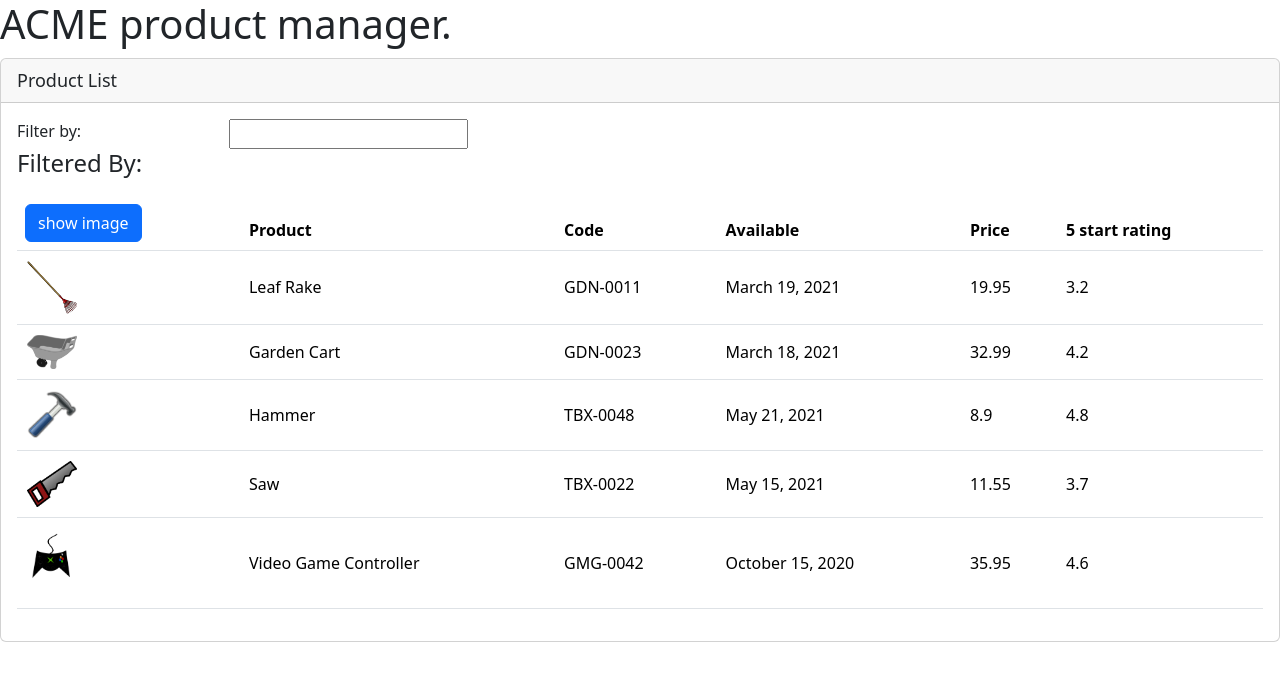
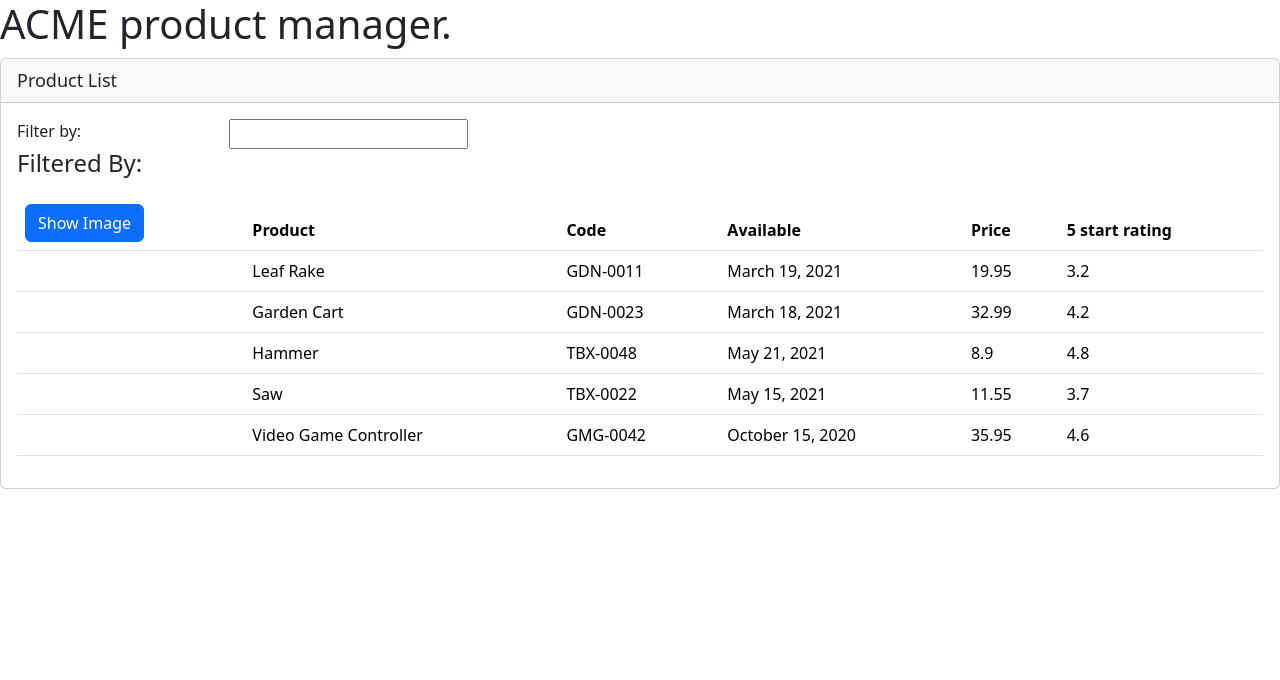
Before and after one commit to MohamedFaalil/angualr-training-01, an Angular app: page / in a window 1280 px wide. Shown: the top 680 px of the page. Built offline with nearby package versions, Linux system fonts and the light colour scheme.

Commit message:
event binding

```diff
--- a/src/app/products/product-list.component.html
+++ b/src/app/products/product-list.component.html
@@ -18,7 +18,7 @@
           <thead>
           <tr>
             <th>
-              <button class="btn btn-primary">show image</button>
+              <button class="btn btn-primary" (click)="toggleImage()">{{ showImage ? "Hide" : "Show"}} Image</button>
             </th>
             <th>Product</th>
             <th>Code</th>
@@ -30,7 +30,9 @@
           <tbody>
             <tr *ngFor="let product of products">
               <td>
-                <img class="" [src]="product.imageUrl"
+                <img
+                     *ngIf="showImage"
+                     [src]="product.imageUrl"
                      [alt]="product.productName"
                      [title]="product.productName"
                      [style.width.px]='imageWidth'
--- a/src/app/products/product-list.component.ts
+++ b/src/app/products/product-list.component.ts
@@ -60,4 +60,9 @@
       "imageUrl": "assets/images/xbox-controller.png"
     }
   ];
+  showImage: boolean = false;
+
+  toggleImage():void{
+    this.showImage = !this.showImage;
+  }
 }
```
